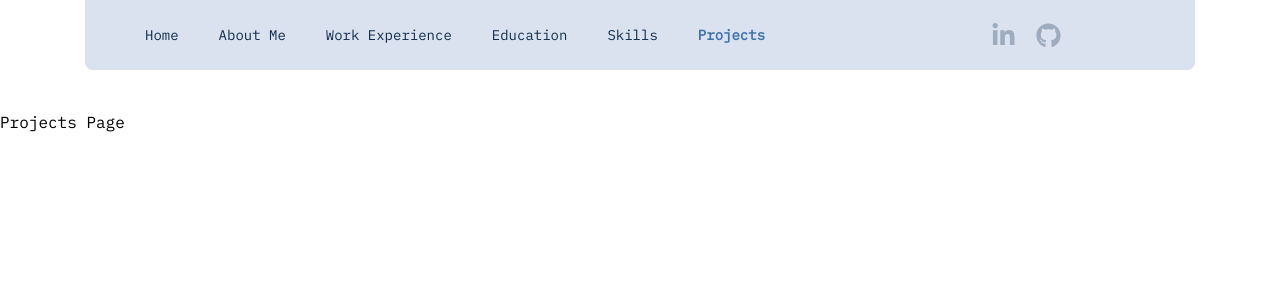
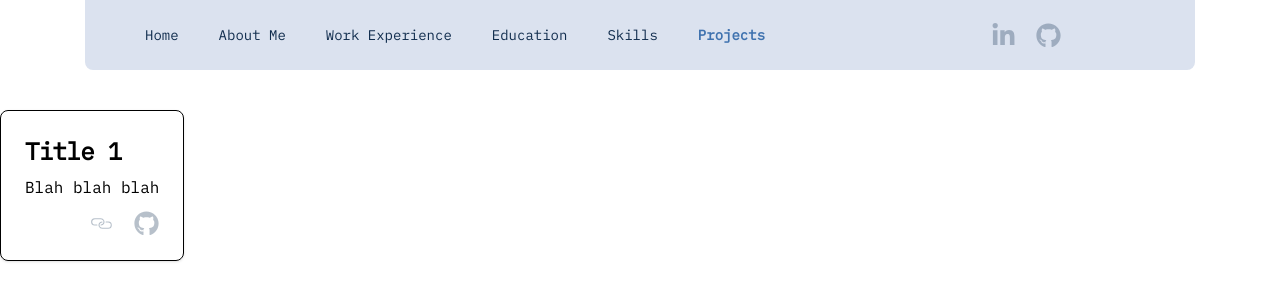
Before and after one commit to will-j-c/resume_website, a Next.js app: page /projects in a window 1280 px wide. Shown: the top 300 px of the page. Built offline with nearby package versions, Linux system fonts and the light colour scheme.

Commit message:
feat: added basic card functionality

```diff
--- a/package.json
+++ b/package.json
@@ -13,7 +13,8 @@
     "next": "14.0.2",
     "react": "^18",
     "react-dom": "^18",
-    "react-icons": "^5.0.1"
+    "react-icons": "^5.0.1",
+    "uuid": "^9.0.1"
   },
   "devDependencies": {
     "autoprefixer": "^10.0.1",
--- /dev/null
+++ b/src/app/lib/cards.js
@@ -0,0 +1,13 @@
+import { v4 as uuidv4 } from 'uuid';
+
+export const arr = [
+  {
+    title: 'Title 1',
+    description: 'Blah blah blah',
+    githubLink: 'https://flowbite.com/docs/components/card/',
+    appLink:
+      'https://stackoverflow.com/questions/46539714/select-all-occurrences-of-selected-word-in-vscode',
+      draft: false,
+    uniqueId: uuidv4()
+  },
+];
--- a/src/app/projects/page.jsx
+++ b/src/app/projects/page.jsx
@@ -1,3 +1,29 @@
+'use client';
+
+import ProjectCard from '@/app/ui/ProjectCard';
+import { arr } from '@/app/lib/cards';
+
+// Projects page
 export default function Page() {
-    return <div>Projects Page</div>;
-  }
+  const cards = arr;
+  return (
+    <div className='flex flex-row gap-5'>
+      {cards.map((card) => {
+        if (card.draft) {
+          return;
+        }
+        return (
+          <ProjectCard
+            key={card.uniqueId}
+            data={{
+              title: card.title,
+              description: card.description,
+              applink: card.appLink,
+              githubLink: card.githubLink,
+            }}
+          />
+        );
+      })}
+    </div>
+  );
+}
--- /dev/null
+++ b/src/app/ui/ProjectCard.jsx
@@ -0,0 +1,33 @@
+import { FaGithub } from 'react-icons/fa';
+import { CiLink } from 'react-icons/ci';
+import { IconContext } from 'react-icons';
+
+export default function ProjectCard(props) {
+  const { title, description, githubLink, appLink } = props.data;
+  return (
+    <div className='max-w-sm p-6 bg-white border border-gray-200 rounded-lg shadow dark:bg-gray-800 dark:border-gray-700'>
+      <h5 className='mb-2 text-2xl font-semibold tracking-tight text-gray-900 dark:text-white'>
+        {title}
+      </h5>
+      <p className='mb-3 font-normal text-gray-500 dark:text-gray-400'>
+        {description}
+      </p>
+      <div className='flex flex-row justify-end gap-5'>
+        <IconContext.Provider
+          value={{
+            size: '25',
+            className:
+              'text-lightThemePrimaryText hover:text-lightThemeSecondaryText text-opacity-30',
+          }}
+        >
+          <a target='_blank' rel='noopener' href={appLink}>
+            <CiLink />
+          </a>
+          <a target='_blank' rel='noopener' href={githubLink}>
+            <FaGithub />
+          </a>
+        </IconContext.Provider>
+      </div>
+    </div>
+  );
+}
--- a/src/app/ui/Socials.jsx
+++ b/src/app/ui/Socials.jsx
@@ -11,7 +11,11 @@ export default function Socials() {
           'text-lightThemePrimaryText hover:text-lightThemeSecondaryText text-opacity-30',
       }}
     >
-      <a target='_blank' rel='noopener' href='https://www.linkedin.com/in/willcolgate/'>
+      <a
+        target='_blank'
+        rel='noopener'
+        href='https://www.linkedin.com/in/willcolgate/'
+      >
         <FaLinkedinIn />
       </a>
       <a target='_blank' rel='noopener' href='https://github.com/will-j-c'>
```
Also changed, not shown: 1 other file (tests, documents, lock files or other folders).
